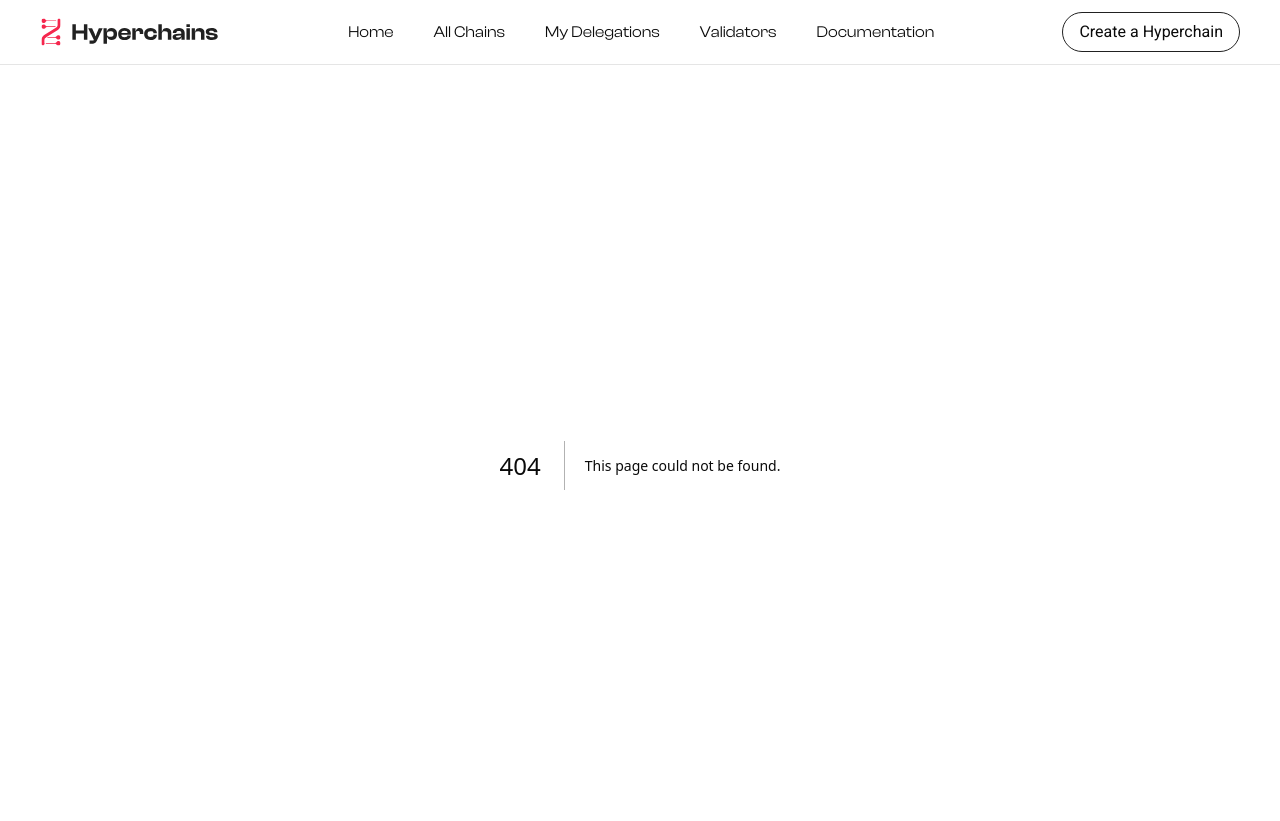
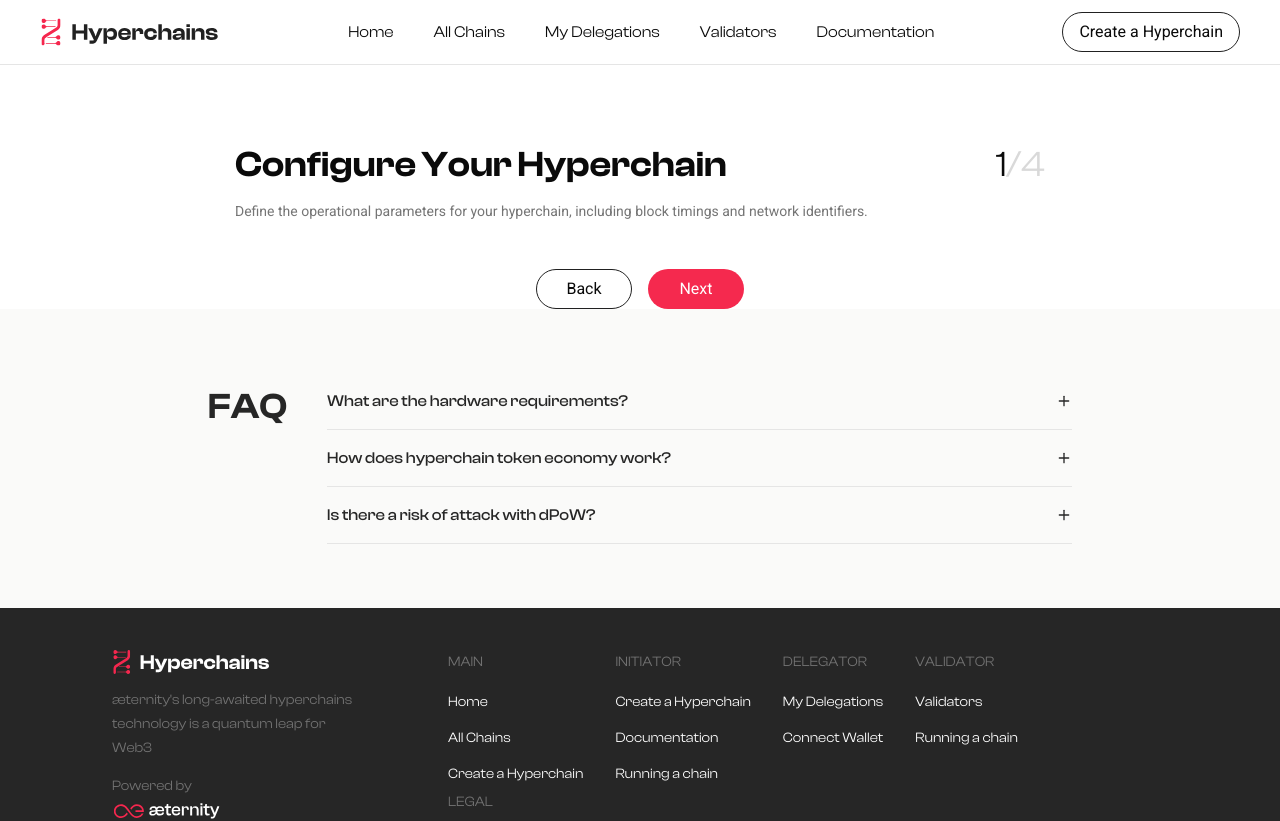
Before and after one commit to unit214/aeternity-hyperchains-initiator, a Next.js app: page /initiate/1 in a window 1280 px wide. Before the commit this address had no page. Shown: the top 821 px of the page. Built offline with nearby package versions, Linux system fonts and the light colour scheme.

Commit message:
feat(layout): add initiator pages

```diff
--- a/src/app/(home)/HomePage.tsx
+++ b/src/app/(home)/HomePage.tsx
@@ -1,6 +1,7 @@
 import React from 'react';
 
 import Image from 'next/image';
+import Link from 'next/link';
 
 import { Button } from '@/components/ui/button';
 
@@ -54,9 +55,9 @@
                         alt='Home illustration 3'
                     />
                 </div>
-                <Button variant='default' className='mb-28 w-fit self-center'>
-                    Start Build Chain
-                </Button>
+                <Link href='/initiate/1' className='mb-28 w-fit self-center'>
+                    <Button variant='default'>Start Build Chain</Button>
+                </Link>
             </div>
         </div>
     );
--- a/src/app/globals.css
+++ b/src/app/globals.css
@@ -28,6 +28,8 @@
         --chart-4: 43 74% 66%;
         --chart-5: 27 87% 67%;
         --pink: 349 91% 56%;
+        --pink-light: 353 99% 77%;
+        --grey-3: 0 0% 85%;
         --radius: 0.5rem;
     }
     .dark {
--- /dev/null
+++ b/src/app/initiate/1/page.tsx
@@ -0,0 +1,40 @@
+import React from 'react';
+
+import Link from 'next/link';
+
+import { InitiatorStep } from '@/components/initiator-step';
+import { Button } from '@/components/ui/button';
+
+const Form: React.FC = () => {
+    return (
+        <>
+            <div className='flex flex-row gap-4 self-center'>
+                <Link href='/'>
+                    <Button variant='outline' className='w-24'>
+                        Back
+                    </Button>
+                </Link>
+                <Link href='/initiate/2'>
+                    <Button variant='default' className='w-24'>
+                        Next
+                    </Button>
+                </Link>
+            </div>
+        </>
+    );
+};
+
+const Initiate1Page: React.FC = () => {
+    return (
+        <div className='mt-20 flex size-full items-center justify-center'>
+            <InitiatorStep
+                title='Configure Your Hyperchain'
+                stepNumber={1}
+                description='Define the operational parameters for your hyperchain, including block timings and network identifiers.'
+                form={<Form />}
+            />
+        </div>
+    );
+};
+
+export default Initiate1Page;
--- /dev/null
+++ b/src/app/initiate/2/page.tsx
@@ -0,0 +1,40 @@
+import React from 'react';
+
+import Link from 'next/link';
+
+import { InitiatorStep } from '@/components/initiator-step';
+import { Button } from '@/components/ui/button';
+
+const Form: React.FC = () => {
+    return (
+        <>
+            <div className='flex flex-row gap-4 self-center'>
+                <Link href='/initiate/1'>
+                    <Button variant='outline' className='w-24'>
+                        Back
+                    </Button>
+                </Link>
+                <Link href='/initiate/3'>
+                    <Button variant='default' className='w-24'>
+                        Next
+                    </Button>
+                </Link>
+            </div>
+        </>
+    );
+};
+
+const Initiate2Page: React.FC = () => {
+    return (
+        <div className='mt-20 flex size-full items-center justify-center'>
+            <InitiatorStep
+                title='Set Up Your Pinning Chain'
+                stepNumber={2}
+                description='Define the key parameters for connecting your hyperchain to the pinning chain. These settings establish the foundation of your network’s relationship with the pinning chain.'
+                form={<Form />}
+            />
+        </div>
+    );
+};
+
+export default Initiate2Page;
--- /dev/null
+++ b/src/app/initiate/3/page.tsx
@@ -0,0 +1,40 @@
+import React from 'react';
+
+import Link from 'next/link';
+
+import { InitiatorStep } from '@/components/initiator-step';
+import { Button } from '@/components/ui/button';
+
+const Form: React.FC = () => {
+    return (
+        <>
+            <div className='flex flex-row gap-4 self-center'>
+                <Link href='/initiate/2'>
+                    <Button variant='outline' className='w-24'>
+                        Back
+                    </Button>
+                </Link>
+                <Link href='/initiate/4'>
+                    <Button variant='default' className='w-24'>
+                        Next
+                    </Button>
+                </Link>
+            </div>
+        </>
+    );
+};
+
+const Initiate1Page: React.FC = () => {
+    return (
+        <div className='mt-20 flex size-full items-center justify-center'>
+            <InitiatorStep
+                title='Set Token Economics'
+                stepNumber={3}
+                description='Establish the rules for validators on your child chain to ensure network security and efficiency.'
+                form={<Form />}
+            />
+        </div>
+    );
+};
+
+export default Initiate1Page;
--- /dev/null
+++ b/src/app/initiate/4/page.tsx
@@ -0,0 +1,38 @@
+import React from 'react';
+
+import Link from 'next/link';
+
+import { InitiatorStep } from '@/components/initiator-step';
+import { Button } from '@/components/ui/button';
+
+const Form: React.FC = () => {
+    return (
+        <>
+            <div className='flex flex-row gap-4 self-center'>
+                <Link href='/initiate/3'>
+                    <Button variant='outline' className='w-24'>
+                        Back
+                    </Button>
+                </Link>
+                <Button variant='default' className='w-24'>
+                    Finish
+                </Button>
+            </div>
+        </>
+    );
+};
+
+const Initiate1Page: React.FC = () => {
+    return (
+        <div className='mt-20 flex size-full items-center justify-center'>
+            <InitiatorStep
+                title='Set Validator Requirements'
+                stepNumber={4}
+                description='Establish the rules for validators on your hyperchain to ensure network security and efficiency.'
+                form={<Form />}
+            />
+        </div>
+    );
+};
+
+export default Initiate1Page;
--- /dev/null
+++ b/src/components/initiator-step.tsx
@@ -0,0 +1,27 @@
+import * as React from 'react';
+import { ReactElement } from 'react';
+
+interface InitiatorStepProps {
+    title: string;
+    stepNumber: number;
+    description: string;
+    form: ReactElement;
+}
+
+export const InitiatorStep: React.FC<InitiatorStepProps> = ({ title, stepNumber, description, form }) => {
+    return (
+        <div className='flex w-[810px] flex-col'>
+            <div className='mb-12 flex flex-row justify-between gap-7'>
+                <div className='flex flex-col'>
+                    <div className='mb-4 text-4xl font-semibold'>{title}</div>
+                    <span className='font-roboto text-sm text-muted-foreground'>{description}</span>
+                </div>
+                <div className='text-4xl font-normal'>
+                    <span>{stepNumber}</span>
+                    <span className='text-grey-3'>/4</span>
+                </div>
+            </div>
+            {form}
+        </div>
+    );
+};
--- a/src/components/nav-bar.tsx
+++ b/src/components/nav-bar.tsx
@@ -8,6 +8,7 @@
         <div className='hidden flex-col md:flex'>
             <div className='border-b'>
                 <div className='flex h-16 items-center justify-between px-4 lg:px-10'>
+                    <Link href='/'>
                         <Image
                             className='h-6 sm:h-8'
                             src='/hyperchains_logo.svg'
@@ -16,8 +17,9 @@
                             height={38}
                             priority
                         />
+                    </Link>
                     <nav className='mx-6 flex items-center space-x-4 lg:space-x-10'>
-                        <Link href='#' className=''>
+                        <Link href='/' className=''>
                             Home
                         </Link>
                         <Link href='#' className=''>
--- a/src/components/ui/button.tsx
+++ b/src/components/ui/button.tsx
@@ -10,9 +10,9 @@
     {
         variants: {
             variant: {
-                default: 'bg-pink text-white hover:bg-pink/90',
+                default: 'bg-pink text-white hover:bg-pink-light',
                 destructive: 'bg-destructive text-destructive-foreground hover:bg-destructive/90',
-                outline: 'border border-input bg-background hover:bg-accent hover:text-accent-foreground',
+                outline: 'border border-input bg-background hover:border-muted-foreground hover:text-muted-foreground',
                 secondary: 'bg-secondary text-secondary-foreground hover:bg-secondary/80',
                 ghost: 'hover:bg-accent hover:text-accent-foreground',
                 link: 'text-primary underline-offset-4 hover:underline'
--- a/tailwind.config.ts
+++ b/tailwind.config.ts
@@ -55,7 +55,9 @@
                     '4': 'hsl(var(--chart-4))',
                     '5': 'hsl(var(--chart-5))'
                 },
-                pink: 'hsl(var(--pink))'
+                pink: 'hsl(var(--pink))',
+                'pink-light': 'hsl(var(--pink-light))',
+                'grey-3': 'hsl(var(--grey-3))'
             },
             fontFamily: {
                 sans: ['var(--font-geist-sans)'],
```
Lines whose indentation alone changed are shown as unchanged.
